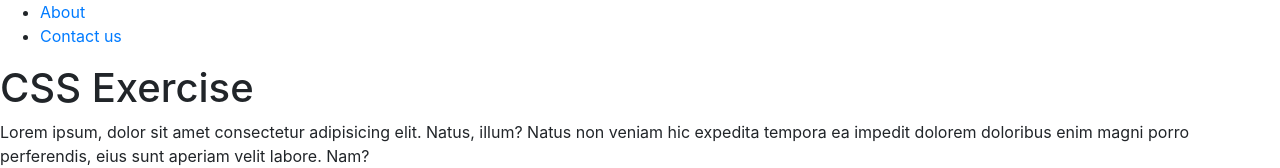
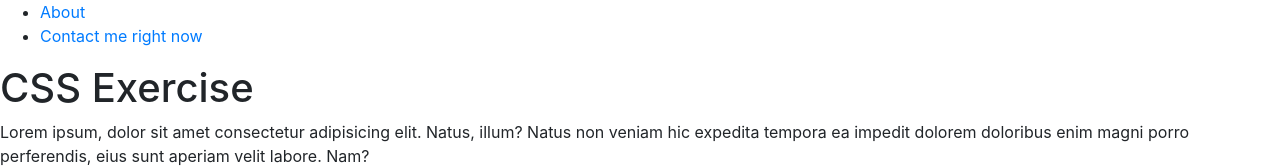
Before and after one commit to julietteorpen/codeFirstGirls, a plain HTML site: page index.html in a window 1280 px wide. Shown: the top 168 px of the page. Drawn offline with nearby package versions, Linux system fonts and the light colour scheme.

Commit message:
Change to nav

```diff
--- a/index.html
+++ b/index.html
@@ -17,7 +17,7 @@
       <ul>
         <!-- change the display so the links sit next to each other -->
         <li><a href="#">About</a></li>
-        <li><a href="#">Contact us</a></li>
+        <li><a href="#">Contact me right now</a></li>
       </ul>
     </nav>
 
```
